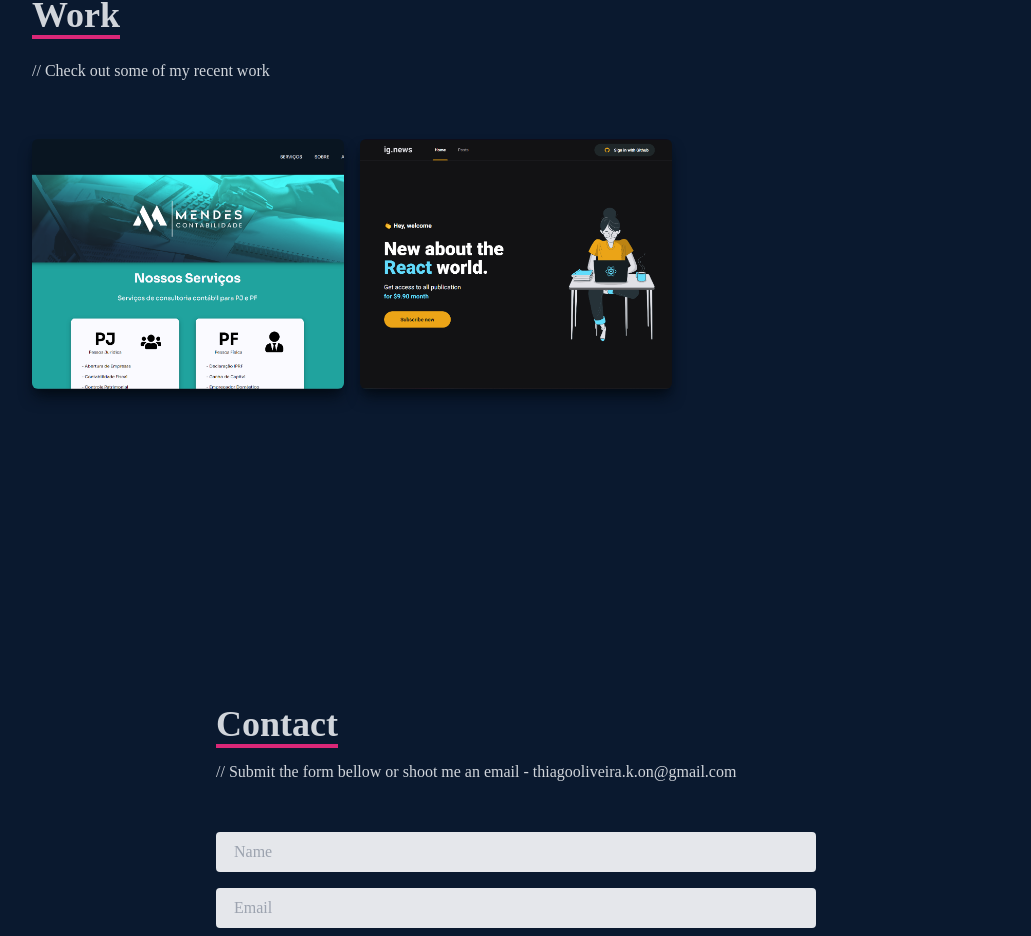
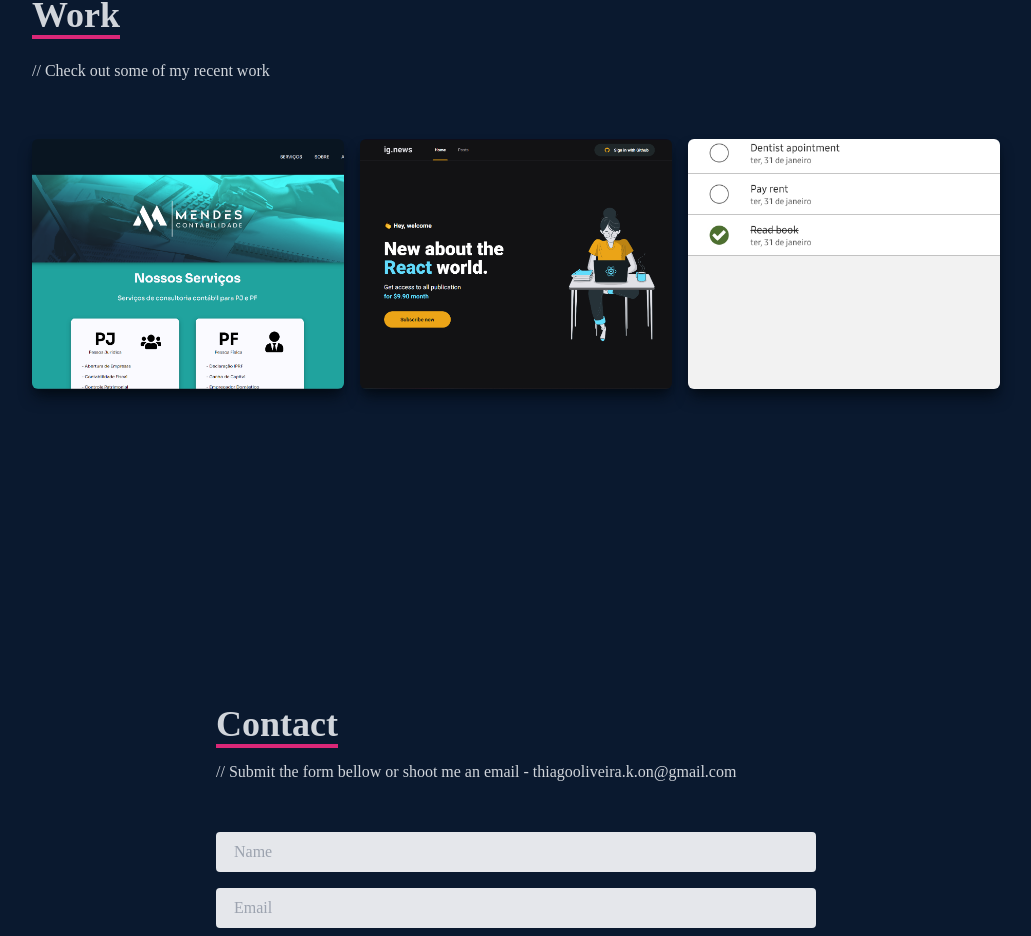
Before and after one commit to Iris-kon/my-portfolio, a React (Create React App) app: page / in a window 1280 px wide. Shown: the part 2608-3544 px from the top of the page, without its empty margins (124-1155 px from the left). Built offline with nearby package versions, Linux system fonts and the light colour scheme.

Commit message:
add new app to work

```diff
--- a/src/assets/index.d.ts
+++ b/src/assets/index.d.ts
@@ -2,3 +2,8 @@ declare module "*.png" {
    const value: any;
    export = value;
 }
+
+declare module "*.jpg" {
+   const value: any;
+   export = value;
+}
--- a/src/components/Work.tsx
+++ b/src/components/Work.tsx
@@ -4,6 +4,7 @@ import { WorkModal } from './WorkModal'
 
 import IgNewsImg from '../assets/projects/ignews.png'
 import MendesImg from '../assets/projects/mendes-contabilidade.png'
+import tasksImg from '../assets/projects/tasks-home.jpg'
 
 const works = [
   {
@@ -18,6 +19,12 @@ const works = [
     gitURL: 'https://github.com/Thiago-kon/ignews',
     liveURL: 'https://ignews-fawn-kappa.vercel.app/',
     text: 'Web app created with NextJs for news with subscription service, using stripe integration to do the subscriptions and faunaDb to handle the data of the user with their subscription, authentication made with NextAuth using github'
+  },
+  {
+    image: tasksImg,
+    title: 'React native and node app',
+    gitURL: 'https://github.com/Thiago-kon/Tasks',
+    text: 'Full stack app with react native and nodejs/express for manage tasks that you have to do in certain periods(today/tomorrow/week/month), using passport to manage authentication, knex to operate with the postgres DB.'
   }
 ]
 
```
Also changed, not shown: src/assets/projects/tasks-home.jpg (added).
